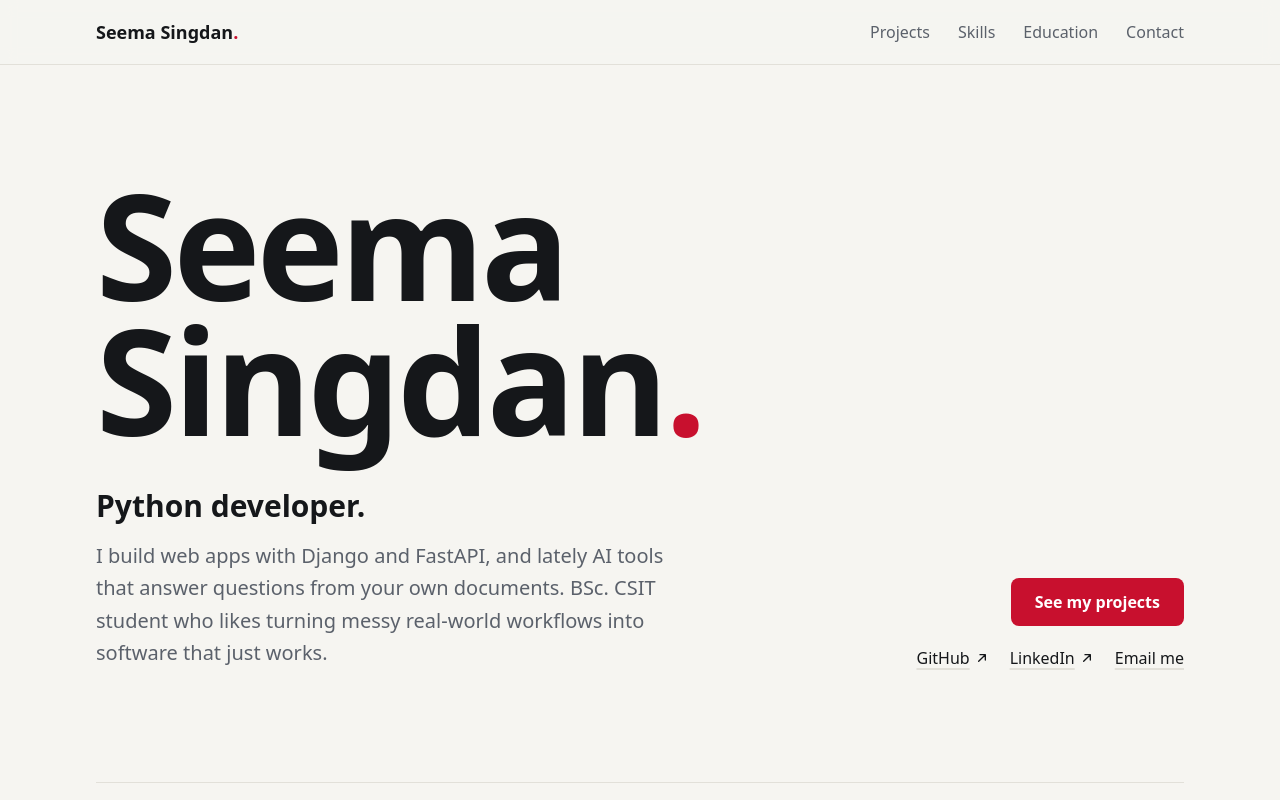
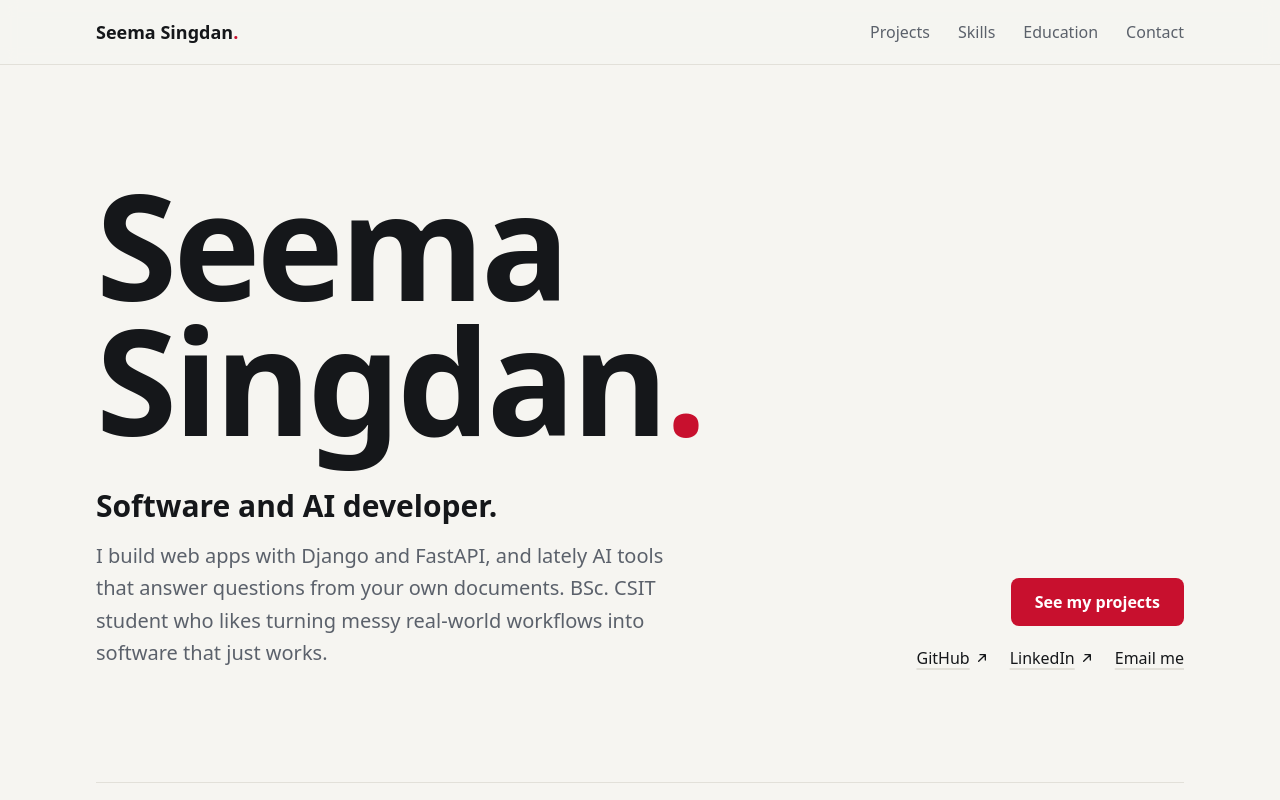
Before and after one commit to Cma-13/My-portfolio, a React (Vite) app: page / in a window 1280 px wide. Shown: the top 800 px of the page. Built offline with nearby package versions, Linux system fonts and the light colour scheme.

Commit message:
feat: change role to software and ai developer

```diff
--- a/src/data/profile.js
+++ b/src/data/profile.js
@@ -3,7 +3,7 @@
 
 export const profile = {
   name: "Seema Singdan",
-  role: "Python developer",
+  role: "Software and AI developer",
   location: "Kathmandu, Nepal",
   intro:
     "I build web apps with Django and FastAPI, and lately AI tools that answer questions from your own documents. " +
```
